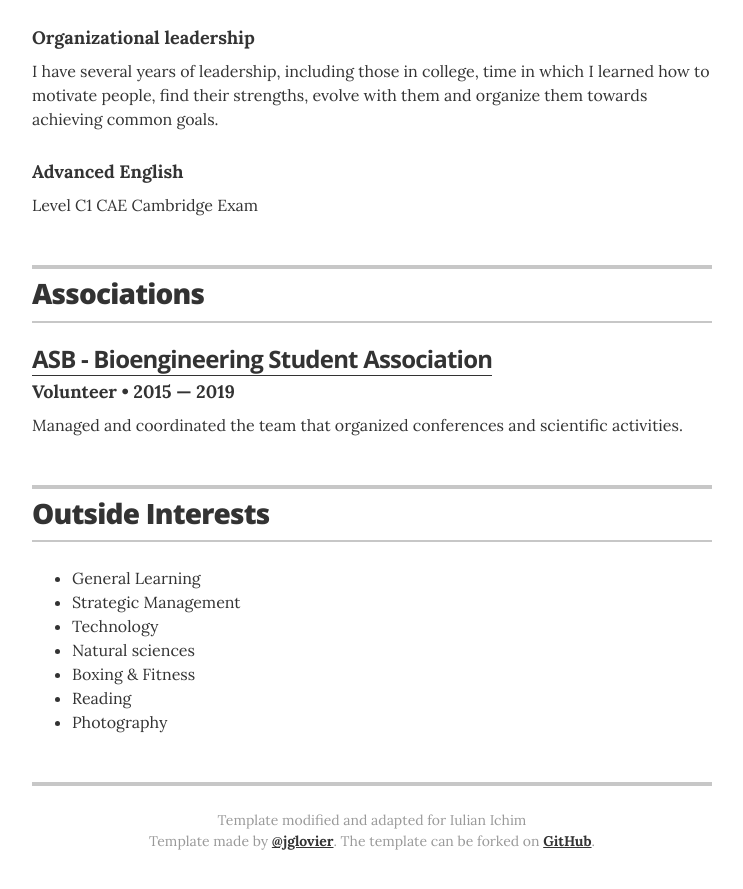
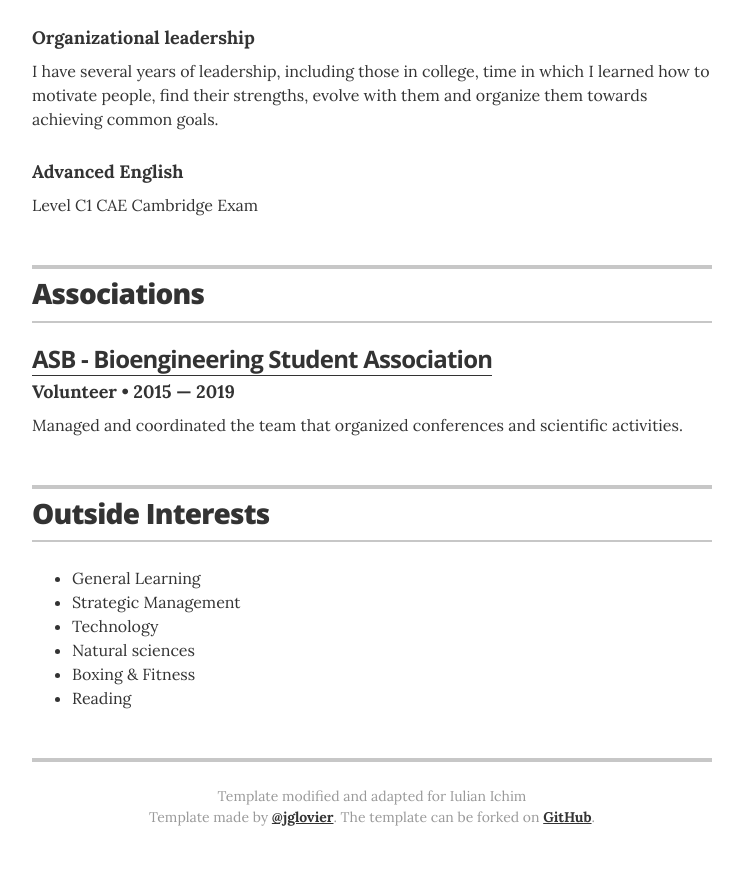
Before and after one commit to IulianIV/iulianiv.github.io, a Jekyll site: the page built from index.html, in a window 1280 px wide and 900 px high, scrolled down 2747 px. Shown: the top 889 px of the window, without its empty margins (268-1011 px from the left). Built offline with Jekyll 4.4.1, drawn with Linux system fonts in a browser that asks for light colours.

Commit message:
Update interests.yml

```diff
--- a/_data/interests.yml
+++ b/_data/interests.yml
@@ -5,4 +5,3 @@
 - description: Natural sciences
 - description: Boxing & Fitness
 - description: Reading
-- description: Photography
```
